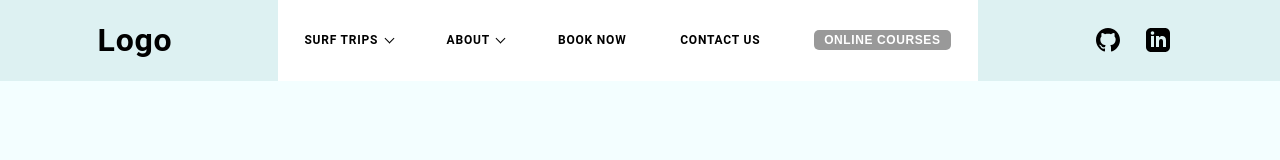
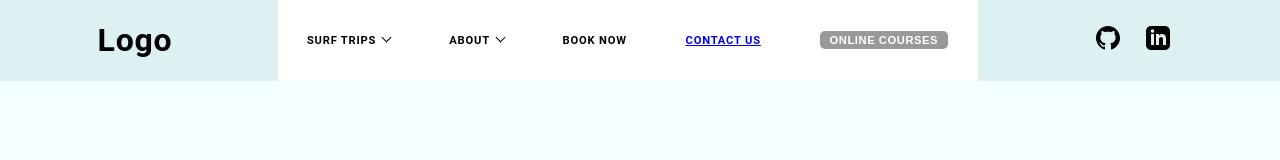
Before and after one commit to AaronoKwok/foam-patrol2, a React (Create React App) app: page / in a window 1280 px wide. Shown: the top 160 px of the page. Built offline with nearby package versions, Linux system fonts and the light colour scheme.

Commit message:
route additions

```diff
--- a/public/index.css
+++ b/public/index.css
@@ -20,7 +20,7 @@ header {
 }
 
 .barInNav {
-  font-size: .75em;
+  font-size: .70em;
   font-weight: bold;
   display: flex;
   justify-content: space-around;
@@ -31,7 +31,7 @@ header {
 }
 
 .courses {
-  font-size: .75rem;
+  font-size: .70rem;
   font-weight: bold;
   letter-spacing: .05em;
   background-color: rgb(153, 153, 153);
--- a/src/App.js
+++ b/src/App.js
@@ -1,11 +1,19 @@
 import React from "react"
+import {Routes, Route} from "react-router-dom"
 
 import Header from "./components/header"
+import ContactUs from "./components/contactUs"
+import AboutUs from "./components/aboutUs"
 
 function App() {
     return (
         <div>
             <Header />
+
+            <Routes>
+                <Route path="/contactUs" element={<ContactUs />} />
+                <Route path="/aboutUs" element={<AboutUs />} />
+            </Routes>
         </div>
     )
 }
--- a/src/components/header.js
+++ b/src/components/header.js
@@ -15,13 +15,13 @@ function Header() {
                 <p>SURF TRIPS  &nbsp;<i className="arrow down"></i></p>
                 <p>ABOUT &nbsp;<i className="arrow down"></i></p>
                 <p>BOOK NOW</p>
-                <p>CONTACT US</p>
+                <Link to="/contactUs"><p>CONTACT US</p></Link>
                 <button className="courses">ONLINE COURSES</button>
             </section>
             {/* <button onClick={changeAesthetic}></button>  */}
             <section className="socials">
-                <img src={githubSVG} alt=""></img>
-                <img src={linkedinSVG} alt=""></img>
+                <a target="_blank" href="https://github.com/AaronoKwok" rel="noreferrer"><img src={githubSVG} alt=""></img></a>
+                <a target="_blank" href="https://www.linkedin.com/in/aaronkwok1/" rel="noreferrer"><img src={linkedinSVG} alt=""></img></a>
             </section>
         </header>
     )
```
Also changed, not shown: src/components/aboutUs.js (added), src/components/contactUs.js (added).
